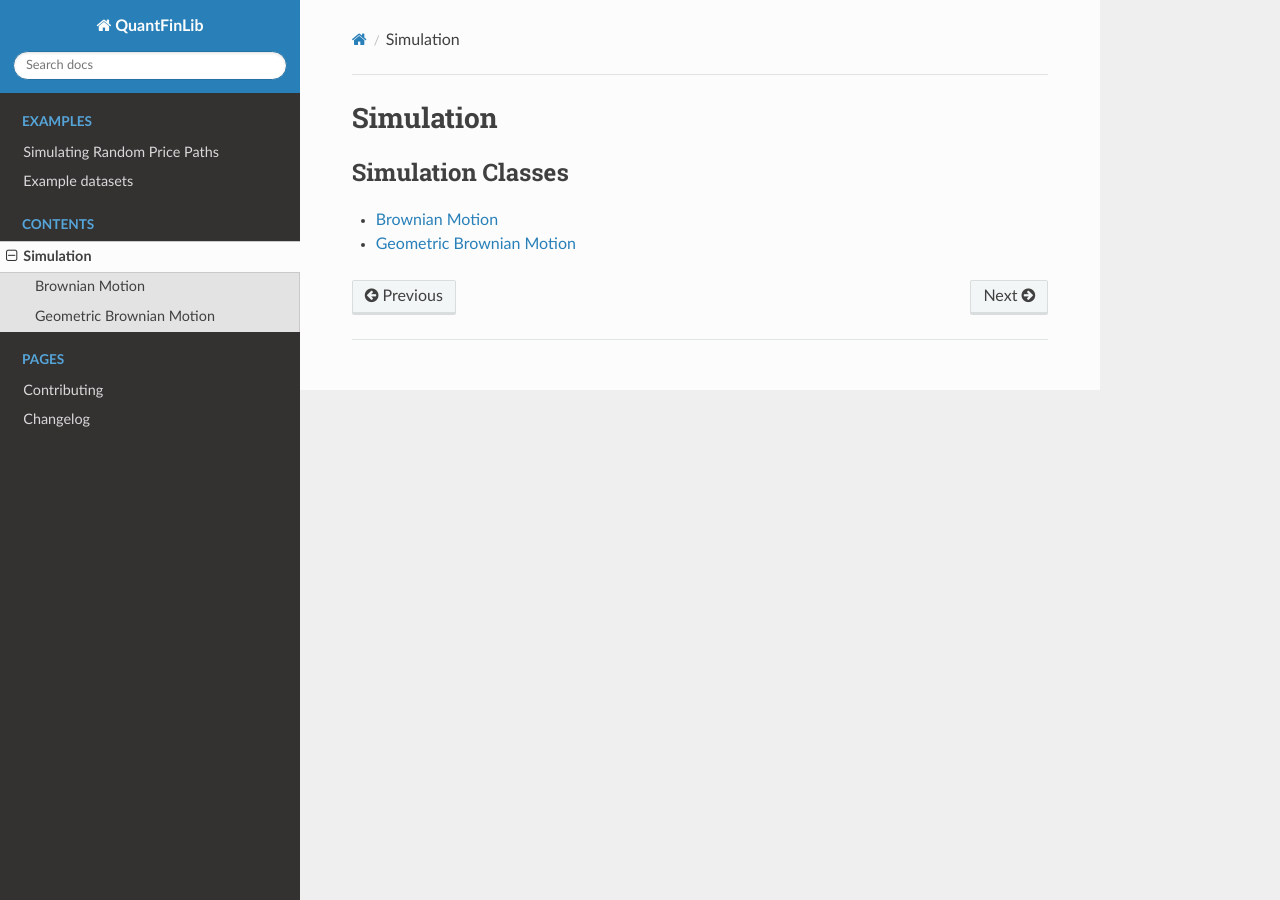
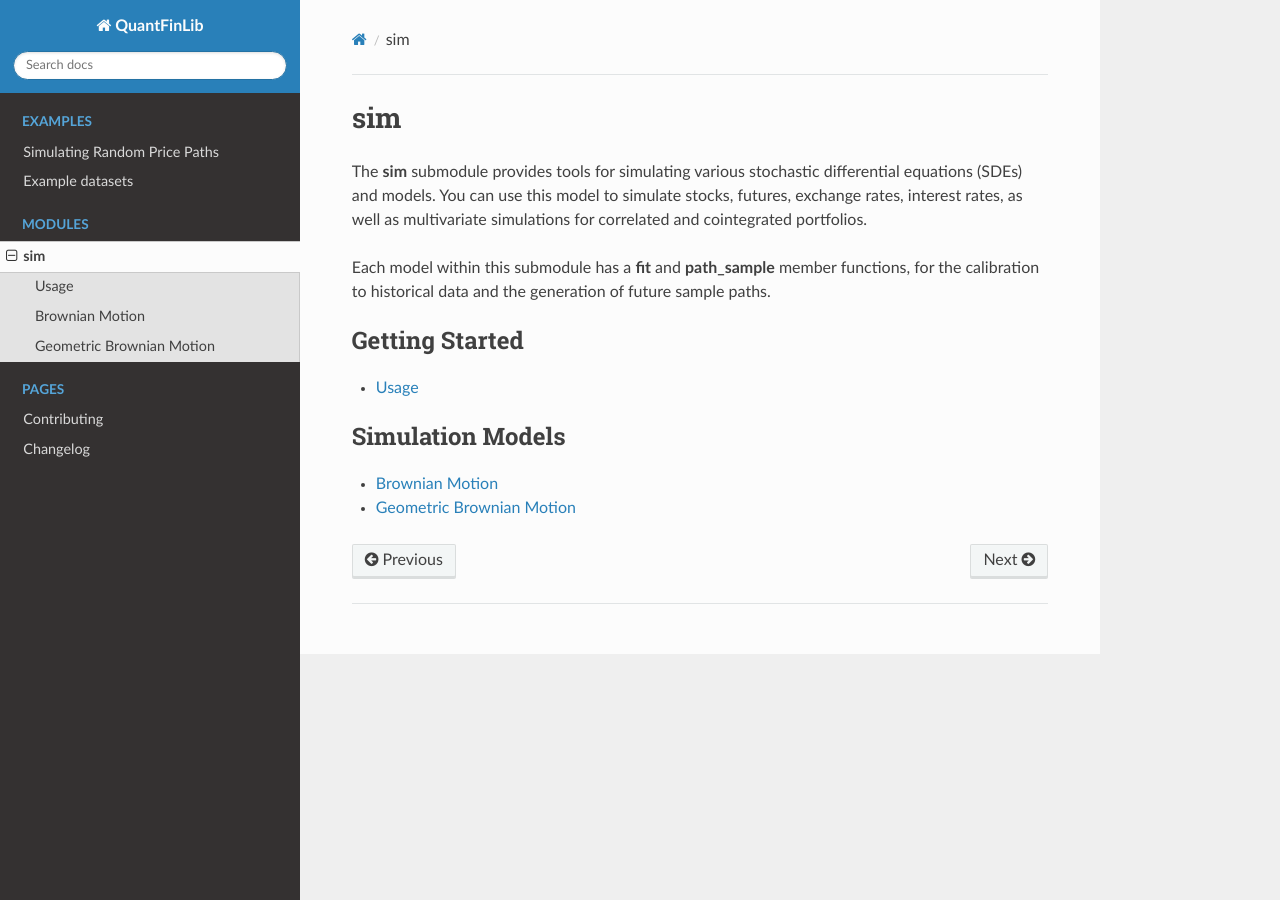
Before and after one commit to quantfinlib/quantfinlib, a Sphinx documentation site: the page built from docs/source/sim/index.rst, in a window 1280 px wide. Built offline with Sphinx 7.4.7 and the Read the Docs theme 2.0.0, drawn with Linux system fonts in a browser that asks for light colours; pages that are not in the unit, such as notebooks, are missing from menus.

Commit message:
Added extra documenation and usage page for the sim module.

```diff
--- a/docs/source/index.rst
+++ b/docs/source/index.rst
@@ -13,9 +13,9 @@
 
 .. toctree::
     :maxdepth: 2
-    :caption: Contents
+    :caption: Modules
 
-    sim/index
+    sim<sim/index>
 
 .. toctree::
     :maxdepth: 2
--- a/docs/source/sim/index.rst
+++ b/docs/source/sim/index.rst
@@ -1,9 +1,22 @@
-Simulation
-==========
+sim
+===
+
+The **sim** submodule provides tools for simulating various stochastic differential equations (SDEs)
+and models. You can use this model to simulate stocks, futures, exchange rates,
+interest rates, as well as multivariate simulations for correlated and cointegrated portfolios.
+
+Each model within this submodule has a **fit** and **path_sample** member functions,
+for the calibration to historical data and the generation of future sample paths.
 
 .. toctree::
     :maxdepth: 1
-    :caption: Simulation Classes
+    :caption: Getting Started
+
+    usage
+
+.. toctree::
+    :maxdepth: 1
+    :caption: Simulation Models
 
     bm
     gbm
```
Also changed, not shown: docs/source/sim/usage.rst (added, +54 -0 lines).
